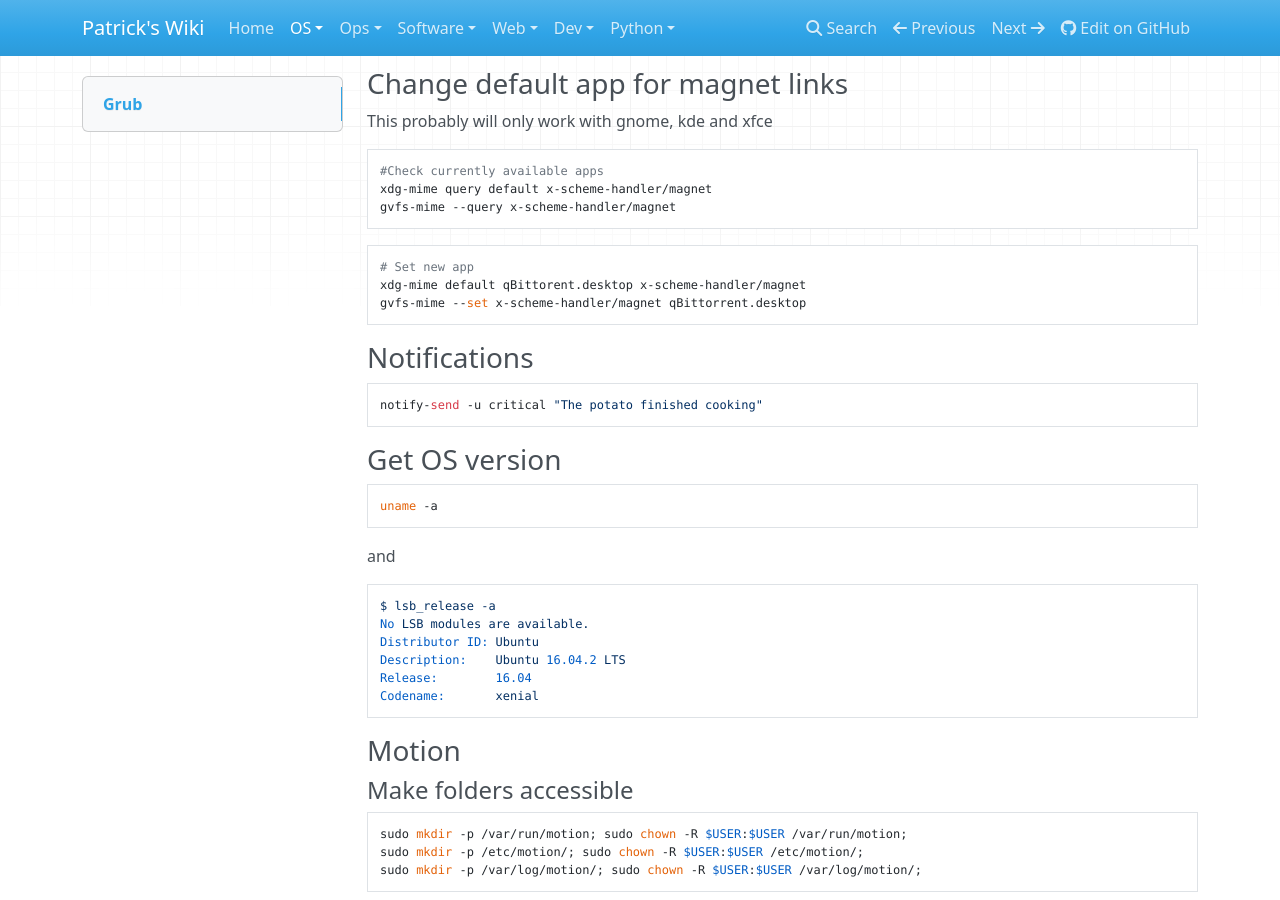
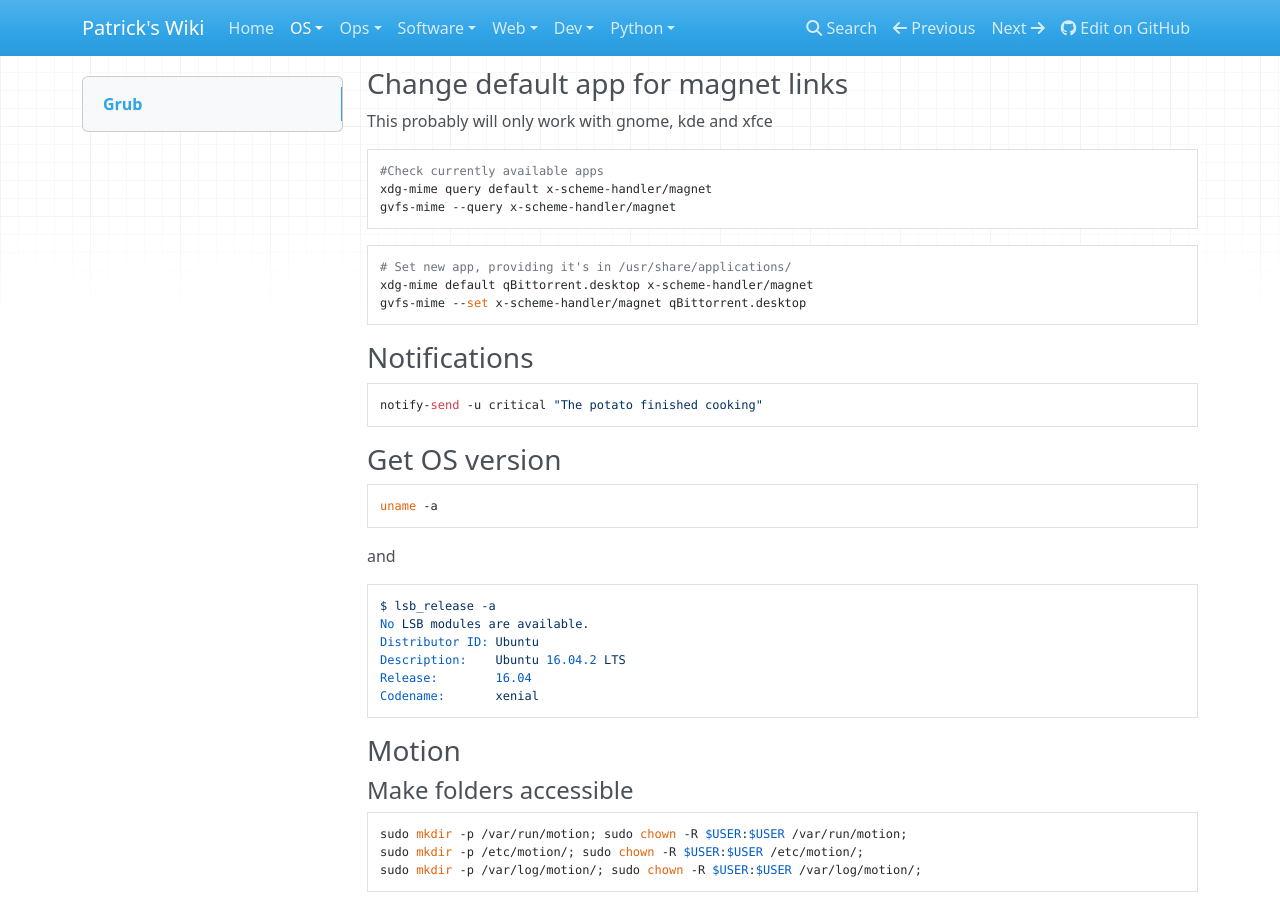
Before and after one commit to patsancu/wiki, an MkDocs documentation site: the page built from docs/OS/Linux-Unix/General.md, in a window 1280 px wide and 900 px high, scrolled down 2863 px. Built offline with MkDocs 1.6.1, drawn with Linux system fonts in a browser that asks for light colours; nearby versions of some CDN libraries.

Commit message:
correct erratum on qbittorrent as default magent link handler

````diff
--- a/docs/OS/Linux-Unix/General.md
+++ b/docs/OS/Linux-Unix/General.md
@@ -151,8 +151,8 @@ gvfs-mime --query x-scheme-handler/magnet
 ```
 
 ```
-# Set new app
-xdg-mime default qBittorent.desktop x-scheme-handler/magnet
+# Set new app, providing it's in /usr/share/applications/
+xdg-mime default qBittorrent.desktop x-scheme-handler/magnet
 gvfs-mime --set x-scheme-handler/magnet qBittorrent.desktop
 ```
 ### Notifications
````
